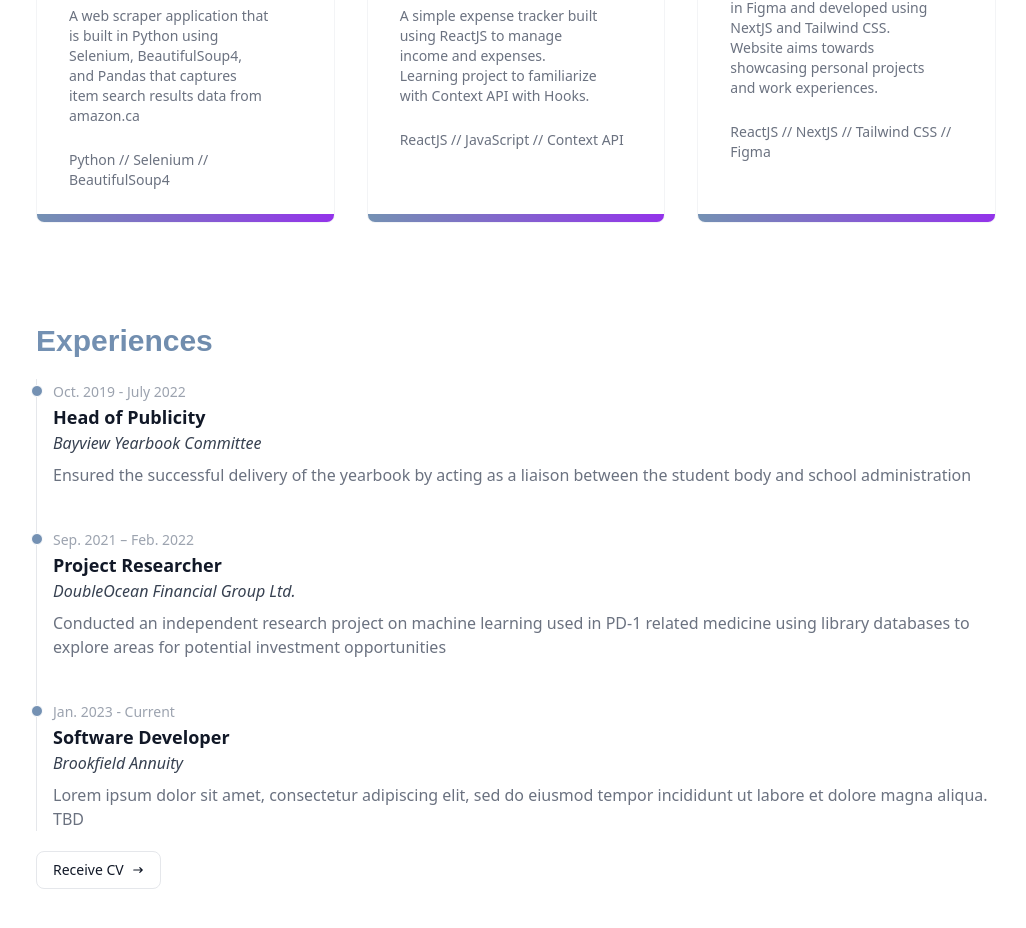
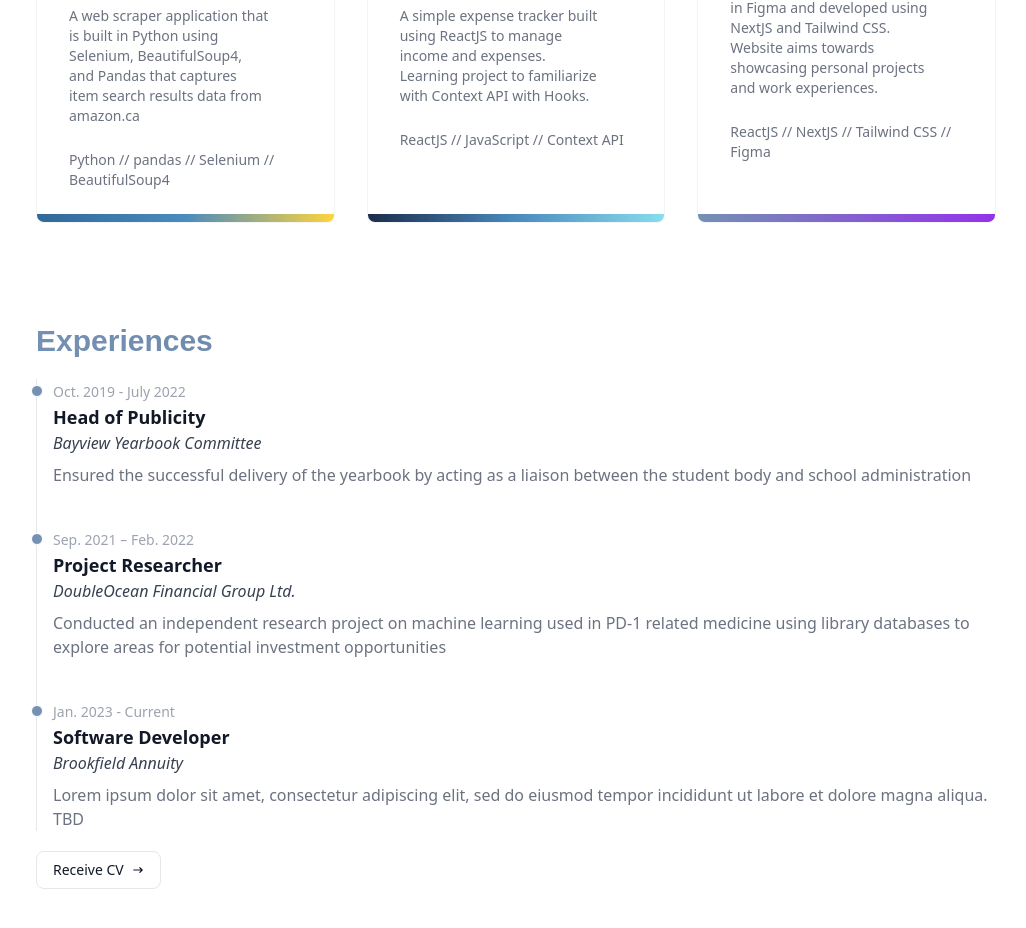
Before and after one commit to ericcxie/personal-website, a Next.js app: page / in a window 1280 px wide. Shown: the part 993-1921 px from the top of the page, without its empty margins (124-1150 px from the left). Built offline with nearby package versions, Linux system fonts and the light colour scheme.

Commit message:
Update card colours projects.js

```diff
--- a/components/sections/projects.js
+++ b/components/sections/projects.js
@@ -24,7 +24,7 @@ export default function Projects_draft() {
                             <FiGithub/>
                         </a>
                     </div>
-                    <span class="absolute inset-x-0 bottom-0 h-2 bg-gradient-to-r from-blue via-blue-500 to-purple-600"></span>
+                    <span class="absolute inset-x-0 bottom-0 h-2 bg-gradient-to-r from-[#306998] via-[#4B8BBE] to-[#FFD43B]"></span>
                     <div class="justify-between sm:flex">
                         <div>
                             <h3 class="text-xl font-bold text-gray-900 dark:text-white">
@@ -41,7 +41,7 @@ export default function Projects_draft() {
 
                     <div class="mt-6 flex">
                         <div class="flex flex-col-reverse">
-                            <p class="text-sm font-medium text-gray-500 dark:text-gray-200">Python // Selenium // BeautifulSoup4</p>
+                            <p class="text-sm font-medium text-gray-500 dark:text-gray-200">Python // pandas // Selenium // BeautifulSoup4</p>
                         </div>
                     </div>
                 </a>
@@ -56,7 +56,7 @@ export default function Projects_draft() {
                             <FiGithub/>
                         </a>
                     </div>
-                    <span class="absolute inset-x-0 bottom-0 h-2 bg-gradient-to-r from-blue via-blue-500 to-purple-600"></span>
+                    <span class="absolute inset-x-0 bottom-0 h-2 bg-gradient-to-r from-[#1c2c4c] via-[#4B8BBE] to-[#88dded]"></span>
                     <div class="justify-between sm:flex">
                         <div>
                             <h3 class="text-xl font-bold text-gray-900 dark:text-white">
--- a/pages/index.js
+++ b/pages/index.js
@@ -34,8 +34,6 @@ export default function Home() {
         <Projects/>
         <Experiences/>
         <About/>
-
-
         <Footer/>
       </main>
 
```
